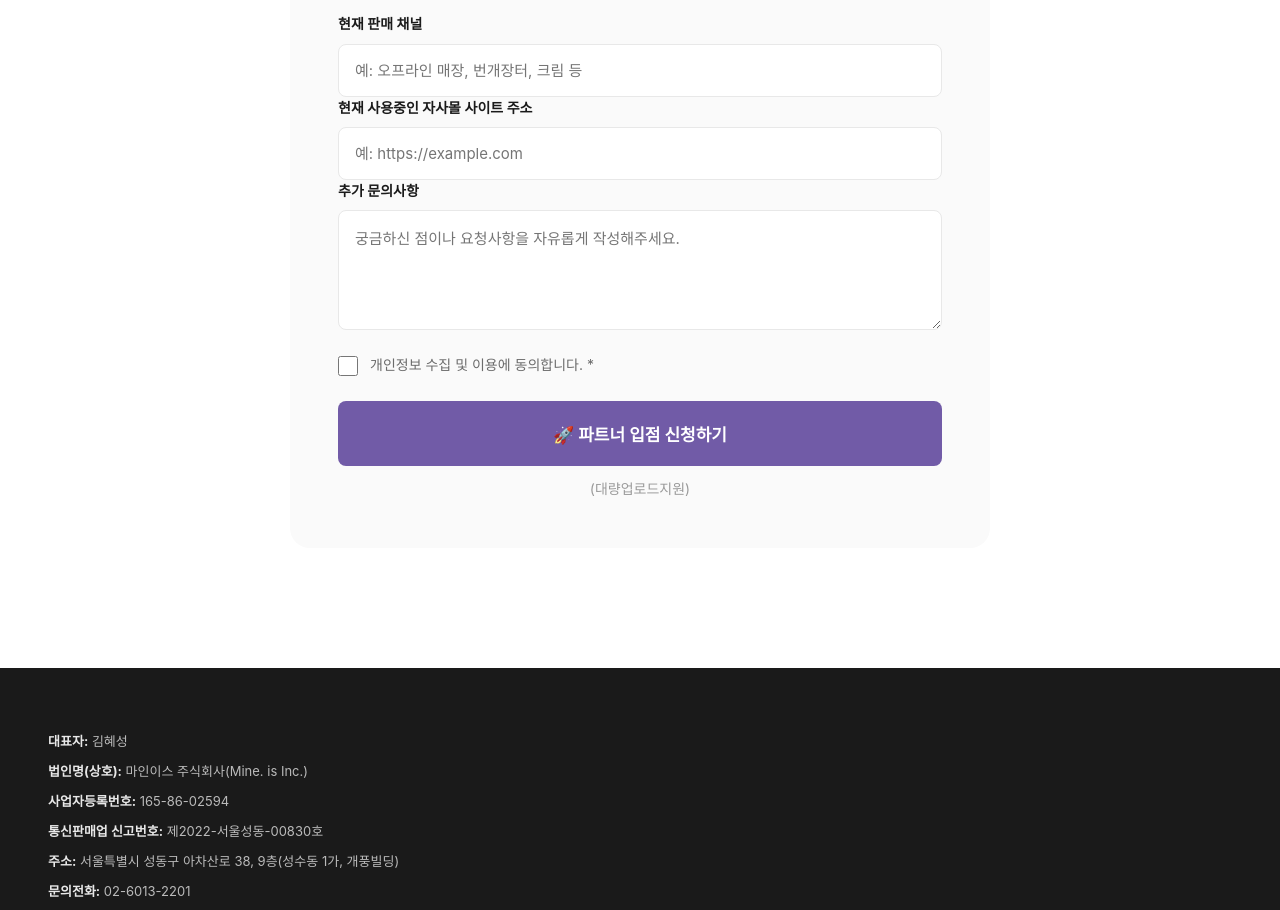
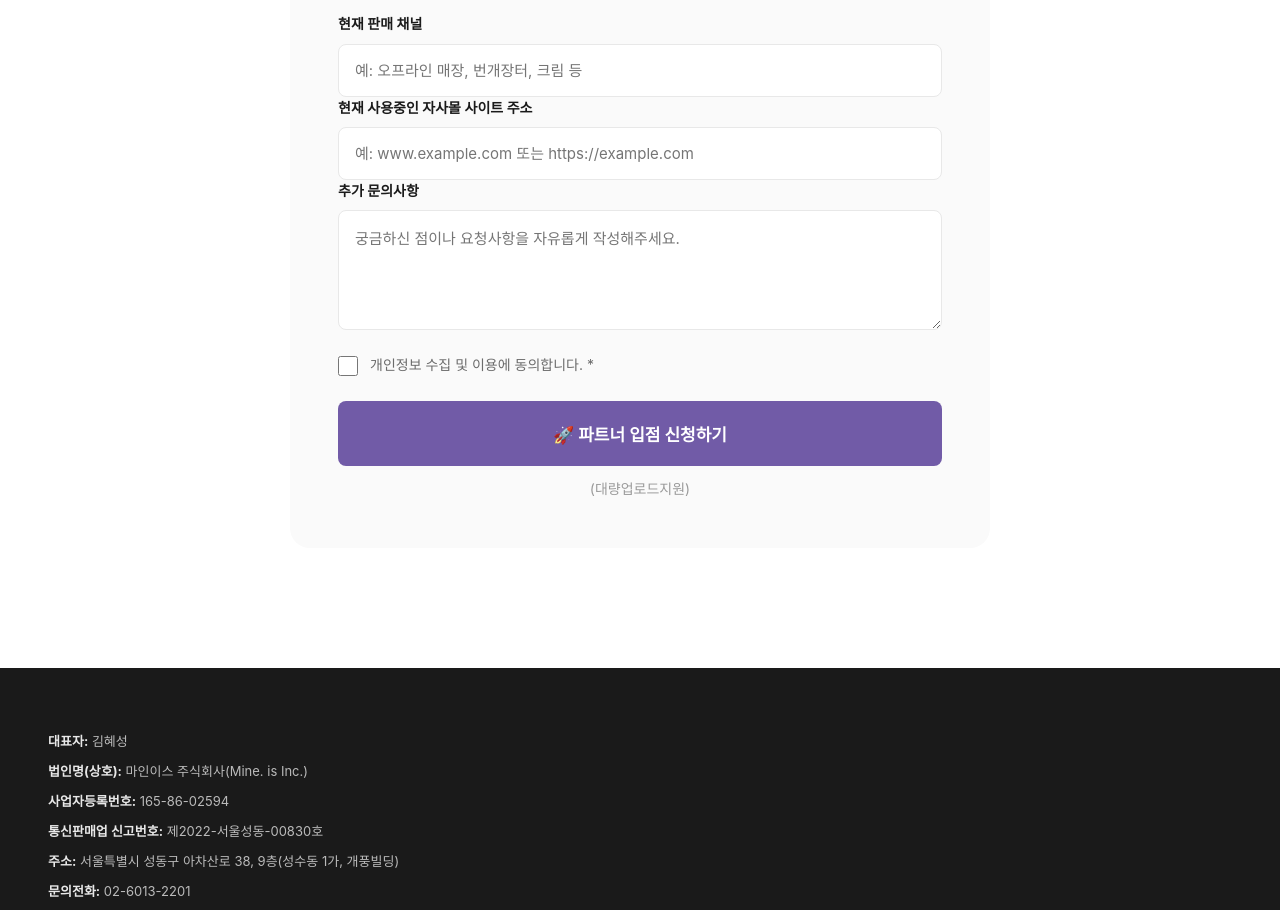
Before and after one commit to cmeetsp-jackie/supersales, a plain HTML site: page index.html in a window 1280 px wide. Shown: the part 4940-5850 px from the top of the page. Drawn offline with Linux system fonts and the light colour scheme; a web font is replaced by a local one.

Commit message:
자사몰 주소 입력 필드: URL 유효성 검사 제거 (text 타입으로 변경)

```diff
--- a/index.html
+++ b/index.html
@@ -1725,7 +1725,7 @@
 
                 <div class="form-group full-width">
                     <label for="website">현재 사용중인 자사몰 사이트 주소</label>
-                    <input type="url" id="website" name="website" placeholder="예: https://example.com">
+                    <input type="text" id="website" name="website" placeholder="예: www.example.com 또는 https://example.com">
                 </div>
 
                 <div class="form-group full-width">
```
